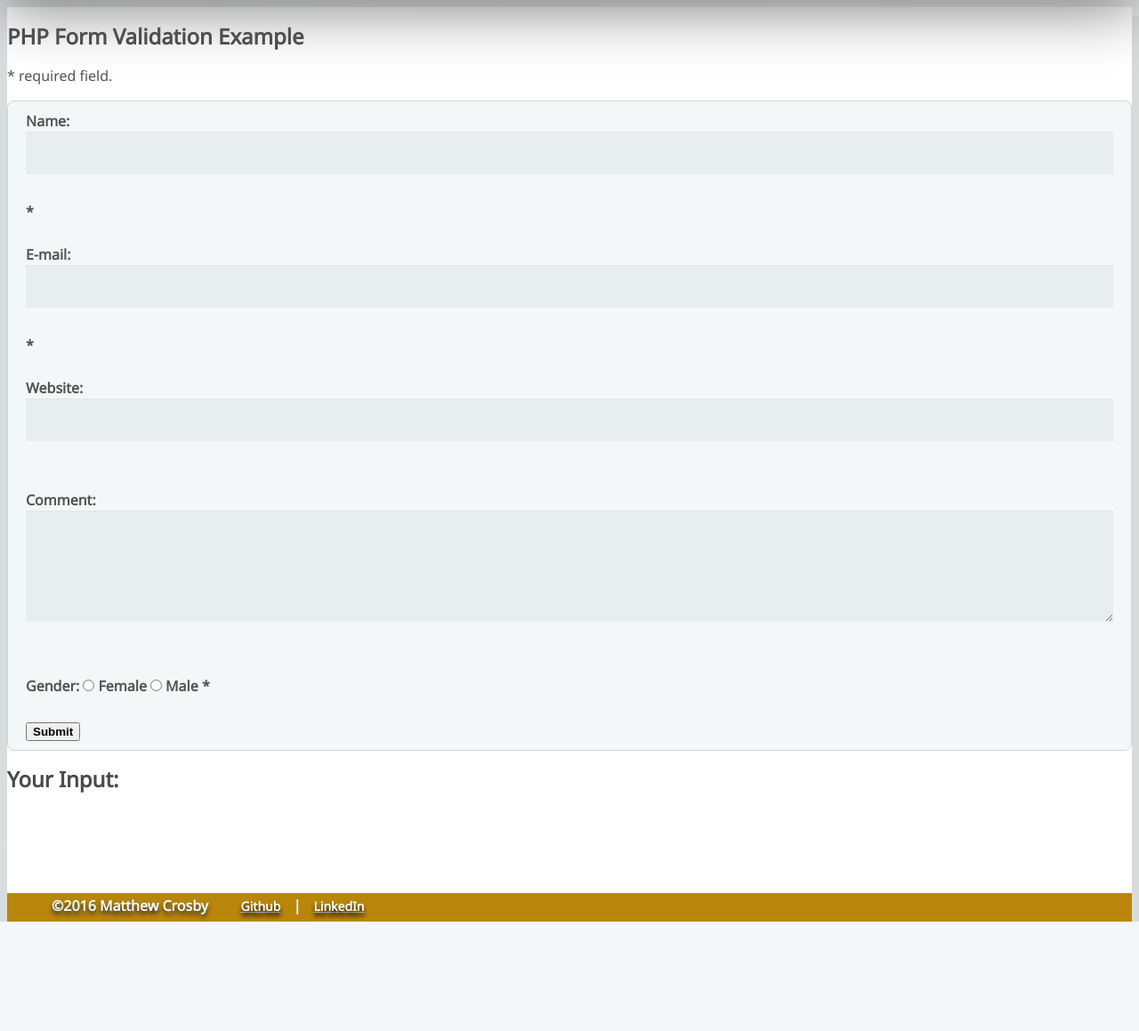
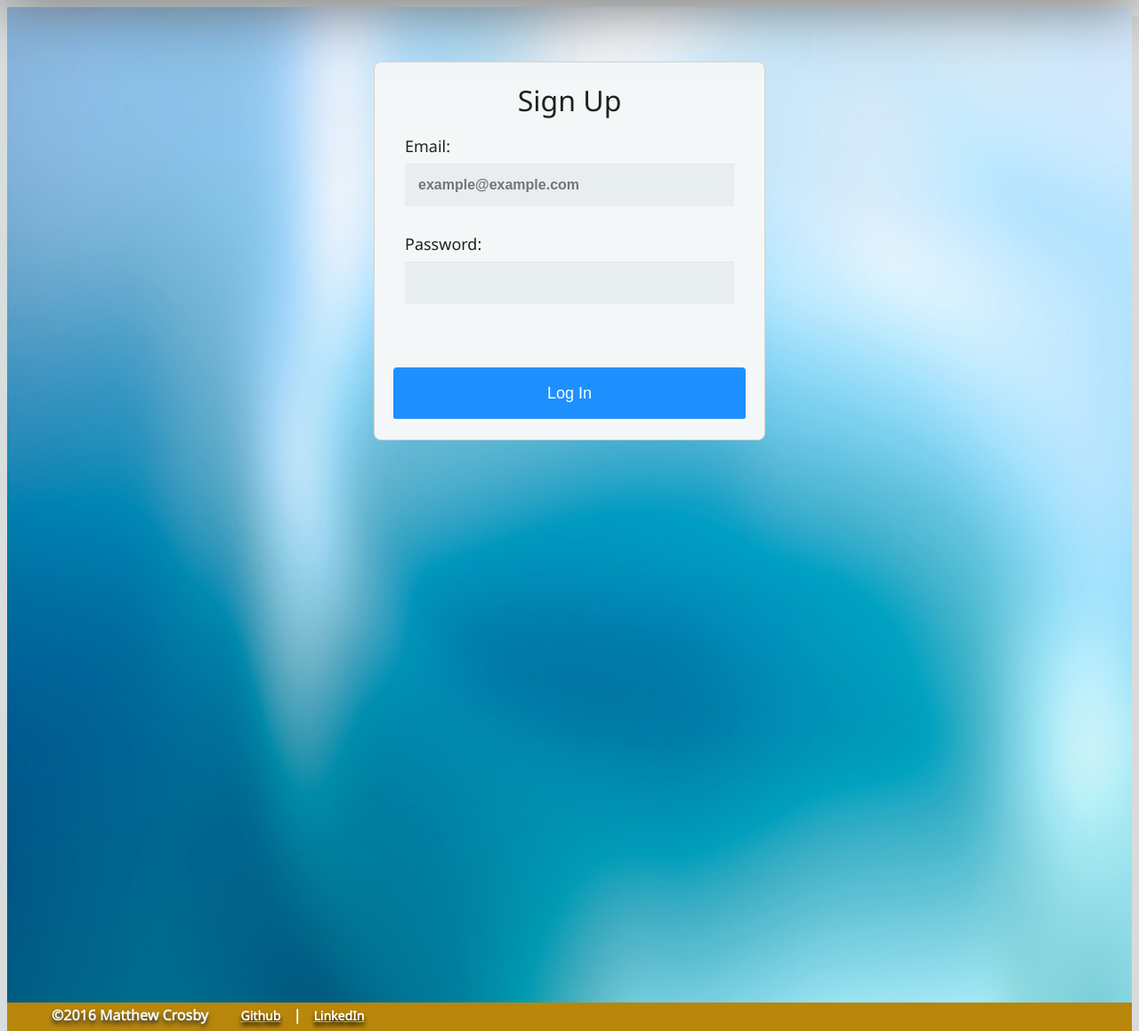
Before and after one commit to mcrosby114/KanbanGrid, a PHP site: page /signup.php in a window 1280 px wide. Shown: the part 60-1219 px from the top of the page at 89% size. Before the commit the page ends 1096 px from the top, so only its background shows below. Run offline with PHP 8.4, Linux system fonts and the light colour scheme.

Commit message:
Added signup form

```diff
--- a/css/forms.css
+++ b/css/forms.css
@@ -44,14 +44,26 @@ form {
   border-color:lightgrey;
 }
 
-.form-pg-background{
+.login-pg-background{
   /*background-color:whitesmoke;
   background: url(../images/aquaradiance_1024x768.jpg) no-repeat center center fixed;
   -webkit-background-size: cover;
   -moz-background-size: cover;
   -o-background-size: cover;
-  background-size: cover;*/
+  background-size: cover;
+  background-color:whitesmoke;*/
+  background-image: url(../images/light-blue-0.svg);
+  /*background-image: url(../images/light-blue-4.jpg);*/
+  /*background-image: url(../images/light-orange.png);*/
+  /*background-image: url(../images/orange-abstract.jpg);*/
+  background-size:cover;
+}
+
+.signup-pg-background{
   background-color:whitesmoke;
+  background-image: url(../images/aquaradiance_1024x768.jpg);
+  background-size: cover;
+  /*background-color:whitesmoke;
   background-image: url(../images/light-blue-0.svg);
   /*background-image: url(../images/light-blue-4.jpg);*/
   /*background-image: url(../images/light-orange.png);*/
@@ -62,6 +74,11 @@ form {
 .formTitle{
   text-align:center;
   font-weight:500;
+}
+
+h2.formTitle{
+  margin-bottom: 0px;
+  margin-top:10px;
 }
 
 #error_msg{
--- a/index.php
+++ b/index.php
@@ -5,7 +5,7 @@
 <body>
   <div id="indexpg-form-wrapper">
     <form class="formClass" action="login_handler.php" method="post">
-      <h2 class="formTitle">Log In</h1>
+      <h2 class="formTitle">Log In</h2>
         <?php
         if(isset($_SESSION["email_error"])) {
           echo "<div id='error_msg'>" . $_SESSION["email_error"] . "</div>";
--- a/login.php
+++ b/login.php
@@ -5,7 +5,7 @@
   if(!isset($_SESSION)) session_start();
 ?>
 
-<body class="form-pg-background">
+<body class="login-pg-background">
     <div id="form-wrapper">
         <form class="formClass" action="login_handler.php" method="post">
 
--- a/signup.php
+++ b/signup.php
@@ -6,98 +6,40 @@
 ?>
 
 
-<?php
-// define variables and set to empty values
-$nameErr = $emailErr = $genderErr = $websiteErr = "";
-$name = $email = $gender = $comment = $website = "";
+<body class="signup-pg-background">
+    <div id="form-wrapper">
+        <form class="formClass" action="login_handler.php" method="post">
 
-if ($_SERVER["REQUEST_METHOD"] == "POST") {
-  if (empty($_POST["name"])) {
-    $nameErr = "Name is required";
-  } else {
-    $name = test_input($_POST["name"]);
-    // check if name only contains letters and whitespace
-    if (!preg_match("/^[a-zA-Z ]*$/",$name)) {
-      $nameErr = "Only letters and white space allowed";
-    }
-  }
+          <h1 class="formTitle">Sign Up</h1>
 
-  if (empty($_POST["email"])) {
-    $emailErr = "Email is required";
-  } else {
-    $email = test_input($_POST["email"]);
-    // check if e-mail address is well-formed
-    if (!filter_var($email, FILTER_VALIDATE_EMAIL)) {
-      $emailErr = "Invalid email format";
-    }
-  }
+          <?php
+            if(isset($_SESSION["email_error"])) {
+              echo "<div id='error_msg'>" . $_SESSION["email_error"] . "</div>";
+              unset($_SESSION["email_error"]);
+            }
+            if(isset($_SESSION["password_error"])) {
+              echo "<div id='error_msg'>" . $_SESSION["password_error"] . "</div>";
+              unset($_SESSION["password_error"]);
+            }
+          ?>
 
-  if (empty($_POST["website"])) {
-    $website = "";
-  } else {
-    $website = test_input($_POST["website"]);
-    // check if URL address syntax is valid (this regular expression also allows dashes in the URL)
-    if (!preg_match("/\b(?:(?:https?|ftp):\/\/|www\.)[-a-z0-9+&@#\/%?=~_|!:,.;]*[-a-z0-9+&@#\/%=~_|]/i",$website)) {
-      $websiteErr = "Invalid URL";
-    }
-  }
+          <fieldset>
+            <label class="labelTitle" for="email">Email:</label>
+            <input type="text" id="email" name="user_email" placeholder="example@example.com"
+            value="<?php
+              if(isset($_SESSION["email"]))
+                echo $_SESSION["email"];
+            ?>">
 
-  if (empty($_POST["comment"])) {
-    $comment = "";
-  } else {
-    $comment = test_input($_POST["comment"]);
-  }
+            <label class="labelTitle" for="password">Password:</label>
+            <input type="password" id="password" name="user_password">
 
-  if (empty($_POST["gender"])) {
-    $genderErr = "Gender is required";
-  } else {
-    $gender = test_input($_POST["gender"]);
-  }
-}
+          </fieldset>
 
-function test_input($data) {
-  $data = trim($data);
-  $data = stripslashes($data);
-  $data = htmlspecialchars($data);
-  return $data;
-}
-?>
-<body>
-  <h2>PHP Form Validation Example</h2>
-  <p><span class="error">* required field.</span></p>
-  <form method="post" action="<?php echo htmlspecialchars($_SERVER["PHP_SELF"]);?>">
-    Name: <input type="text" name="name" value="<?php echo $name;?>">
-    <span class="error">* <?php echo $nameErr;?></span>
-    <br><br>
-    E-mail: <input type="text" name="email" value="<?php echo $email;?>">
-    <span class="error">* <?php echo $emailErr;?></span>
-    <br><br>
-    Website: <input type="text" name="website" value="<?php echo $website;?>">
-    <span class="error"><?php echo $websiteErr;?></span>
-    <br><br>
-    Comment: <textarea name="comment" rows="5" cols="40"><?php echo $comment;?></textarea>
-    <br><br>
-    Gender:
-    <input type="radio" name="gender" <?php if (isset($gender) && $gender=="female") echo "checked";?>  value="female">Female
-    <input type="radio" name="gender" <?php if (isset($gender) && $gender=="male") echo "checked";?>  value="male">Male
-    <span class="error">* <?php echo $genderErr;?></span>
-    <br><br>
-    <input type="submit" name="submit" value="Submit">
-  </form>
+          <button type="submit" name="LogIn_Pressed">Log In</button>
+
+        </form>
+    </div>
 </body>
-<?php
-echo "<h2>Your Input:</h2>";
-echo $name;
-echo "<br>";
-echo $email;
-echo "<br>";
-echo $website;
-echo "<br>";
-echo $comment;
-echo "<br>";
-echo $gender;
-?>
-
-
 
 <?php require_once("php_includes/footer.php"); ?>
```
